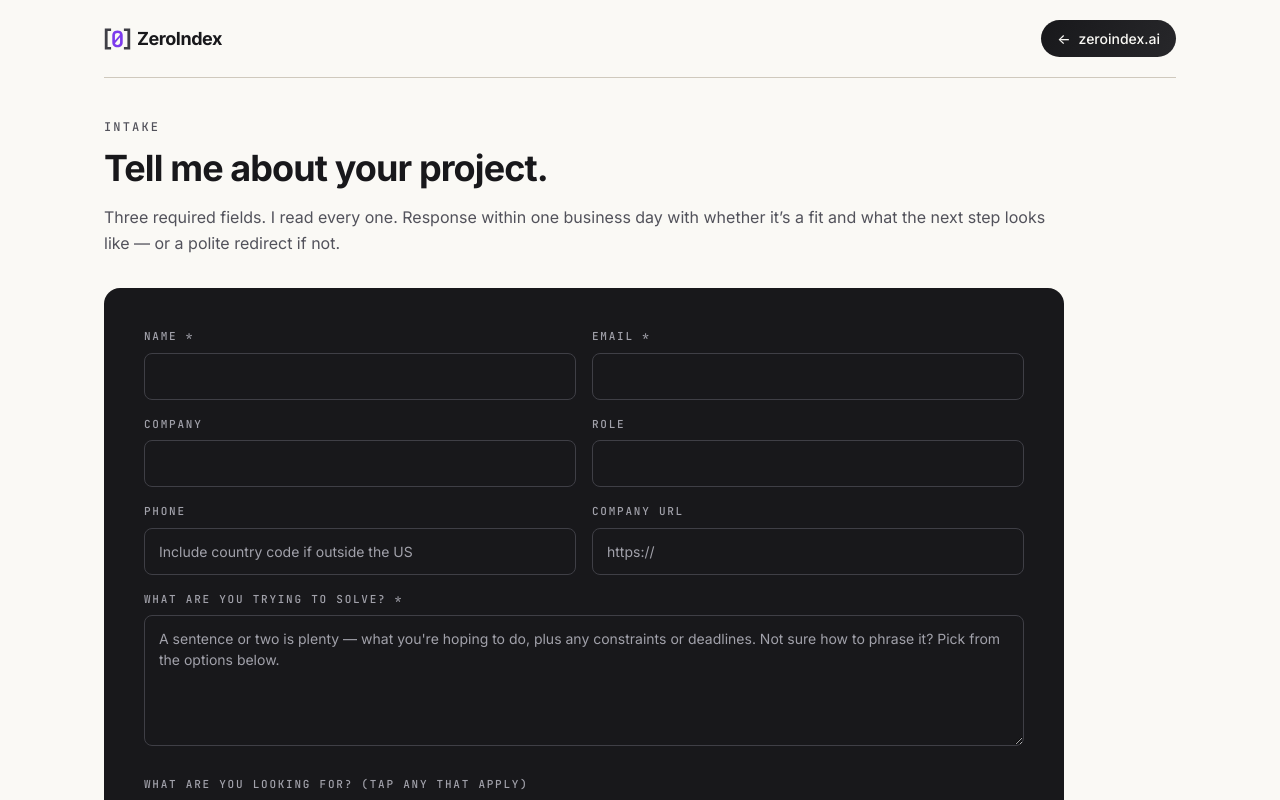
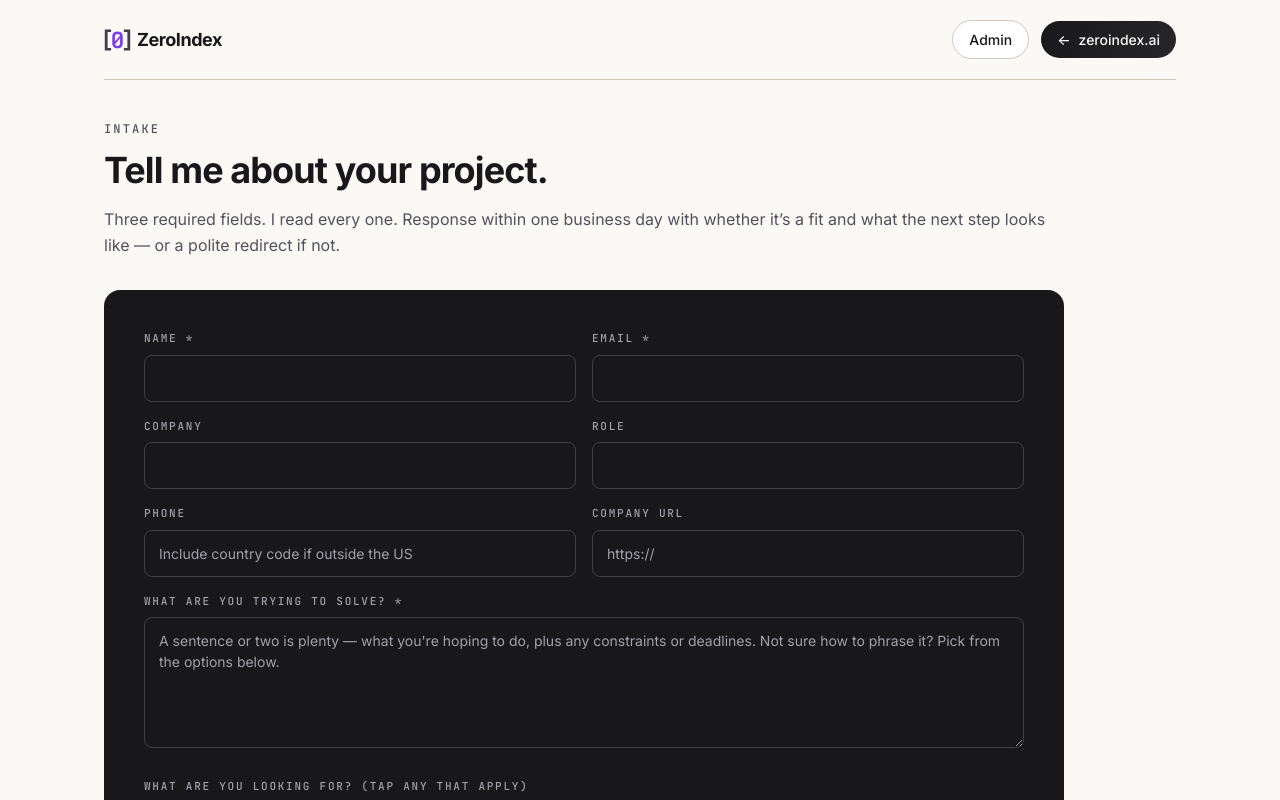
Before and after one commit to zeroindex-ai/intake-zero, a Next.js app: page / in a window 1280 px wide. Shown: the top 800 px of the page. Built offline with nearby package versions, Linux system fonts and the light colour scheme; no server answers.

Commit message:
Add context-aware header nav (Admin ↔ app)
Mirrors repo-xray: a HeaderNav client island shows an Admin shortcut + apex
back-link on public pages, and a back-to-app button on /admin. Adds .btn-ghost.

Co-Authored-By: Claude Opus 4.7 (1M context) <noreply@anthropic.com>

```diff
--- /dev/null
+++ b/app/HeaderNav.tsx
@@ -0,0 +1,34 @@
+'use client';
+
+// Context-aware header nav (client island — needs the current path).
+// On /admin → a back-to-app button. Elsewhere → an Admin shortcut + the apex
+// back-link. Canonical cross-app pattern; appName labels the back-to-app button.
+
+import Link from 'next/link';
+import { usePathname } from 'next/navigation';
+
+export function HeaderNav({ appName }: { appName: string }) {
+  const pathname = usePathname();
+  const onAdmin = pathname === '/admin' || pathname.startsWith('/admin/');
+
+  if (onAdmin) {
+    return (
+      <Link href="/" className="btn-primary">
+        <span aria-hidden="true">&larr;</span>
+        {appName}
+      </Link>
+    );
+  }
+
+  return (
+    <div className="flex items-center gap-3">
+      <Link href="/admin" className="btn-ghost">
+        Admin
+      </Link>
+      <a href="https://zeroindex.ai" className="btn-primary">
+        <span aria-hidden="true">&larr;</span>
+        zeroindex.ai
+      </a>
+    </div>
+  );
+}
--- a/app/globals.css
+++ b/app/globals.css
@@ -271,15 +271,26 @@ body {
   box-shadow: none;
 }
 
+/* Secondary header pill — outline, pairs with .btn-primary (e.g. the Admin link). */
 .btn-ghost {
-  border: 1px solid var(--line-strong);
-  border-radius: 8px;
-  background: transparent;
+  display: inline-flex;
+  align-items: center;
+  gap: 8px;
+  padding: 8px 16px;
+  font-size: 14px;
+  font-weight: 500;
   color: var(--ink);
-  transition: background 150ms ease;
+  background: #fff;
+  border: 1px solid var(--line);
+  border-radius: 9999px;
+  text-decoration: none;
+  white-space: nowrap;
+  transition:
+    border-color 0.15s ease,
+    color 0.15s ease;
 }
 .btn-ghost:hover {
-  background: var(--bg-soft);
+  border-color: var(--line-strong);
 }
 
 .field-input {
--- a/app/layout.tsx
+++ b/app/layout.tsx
@@ -1,5 +1,6 @@
 import type { Metadata } from 'next';
 import './globals.css';
+import { HeaderNav } from './HeaderNav';
 
 export const metadata: Metadata = {
   title: 'Intake · ZeroIndex',
@@ -64,10 +65,7 @@ export default function RootLayout({ children }: { children: React.ReactNode })
                 </svg>
                 <span className="brand-name">ZeroIndex</span>
               </a>
-              <a href="https://zeroindex.ai" className="btn-primary">
-                <span aria-hidden="true">&larr;</span>
-                zeroindex.ai
-              </a>
+              <HeaderNav appName="Intake" />
             </div>
           </div>
         </header>
```
